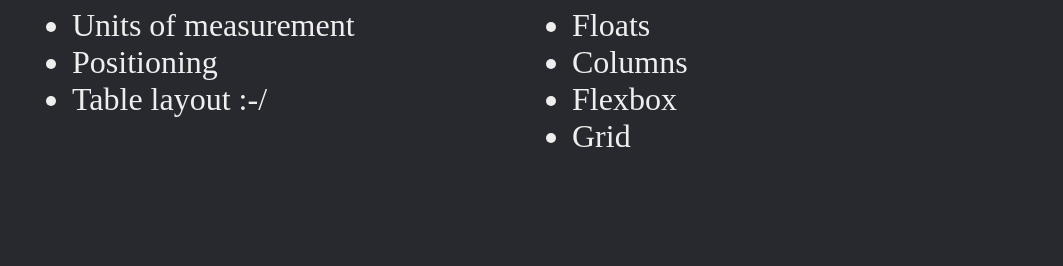
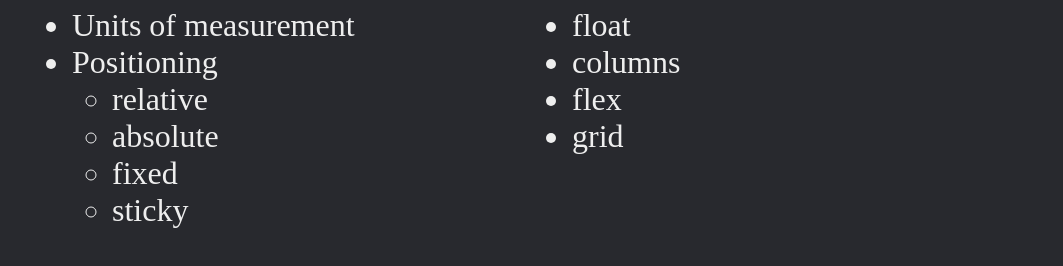
Before and after one commit to circleofconfusion/css-layout-presentation, a plain HTML site: page contents.html in a window 1280 px wide. Shown: the part 244-510 px from the top of the page, without its empty margins (108-1171 px from the left). Drawn offline with Linux system fonts and the light colour scheme.

Commit message:
Updated contents.html

```diff
--- a/contents.html
+++ b/contents.html
@@ -18,13 +18,18 @@
                 <ul style="-ms-grid-column: 1;">
                     <li>Units of measurement</li>
                     <li>Positioning</li>
-                    <li>Table layout :-/</li>
+                    <ul>
+                        <li>relative</li>
+                        <li>absolute</li>
+                        <li>fixed</li>
+                        <li>sticky</li>
+                    </ul>
                 </ul>
                 <ul style="-ms-grid-column: 2;">
-                    <li>Floats</li>
-                    <li>Columns</li>
-                    <li>Flexbox</li>
-                    <li>Grid</li>
+                    <li>float</li>
+                    <li>columns</li>
+                    <li>flex</li>
+                    <li>grid</li>
                 </ul>
             </section>
         </main>
```
